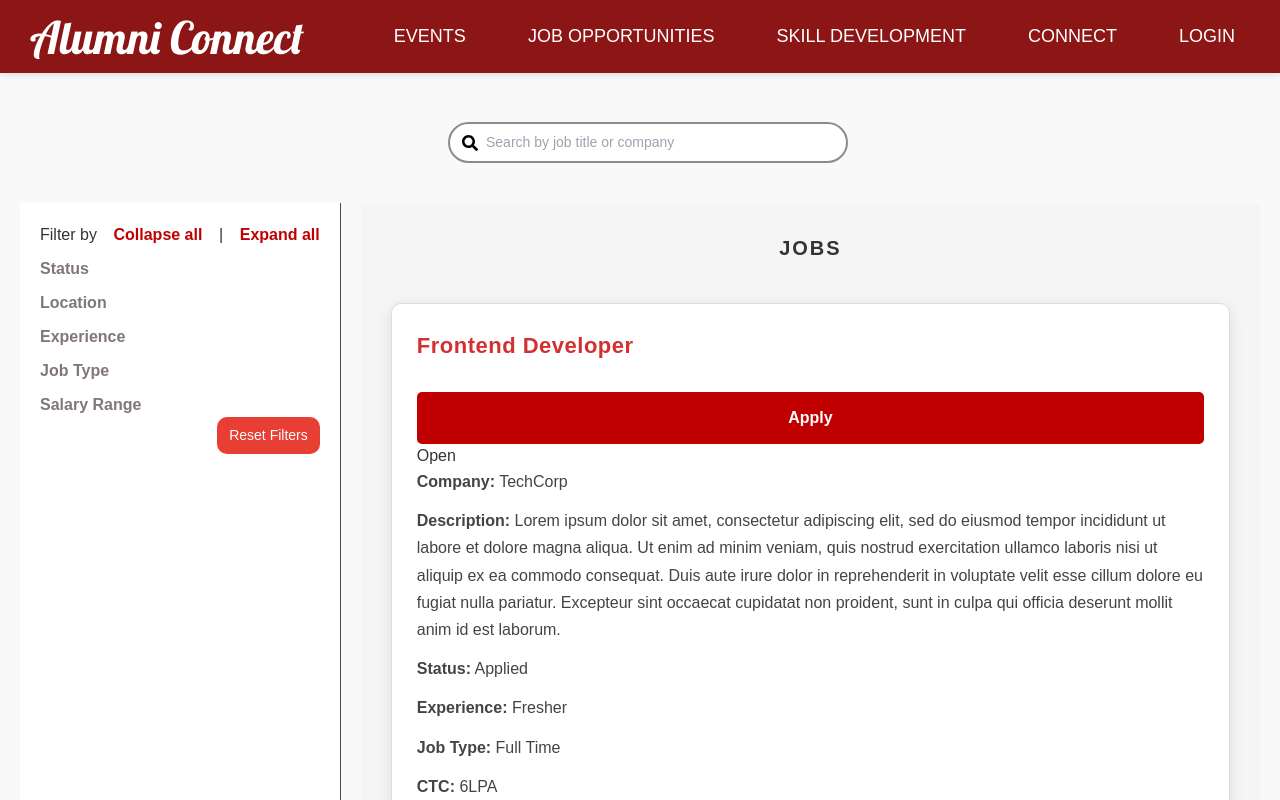
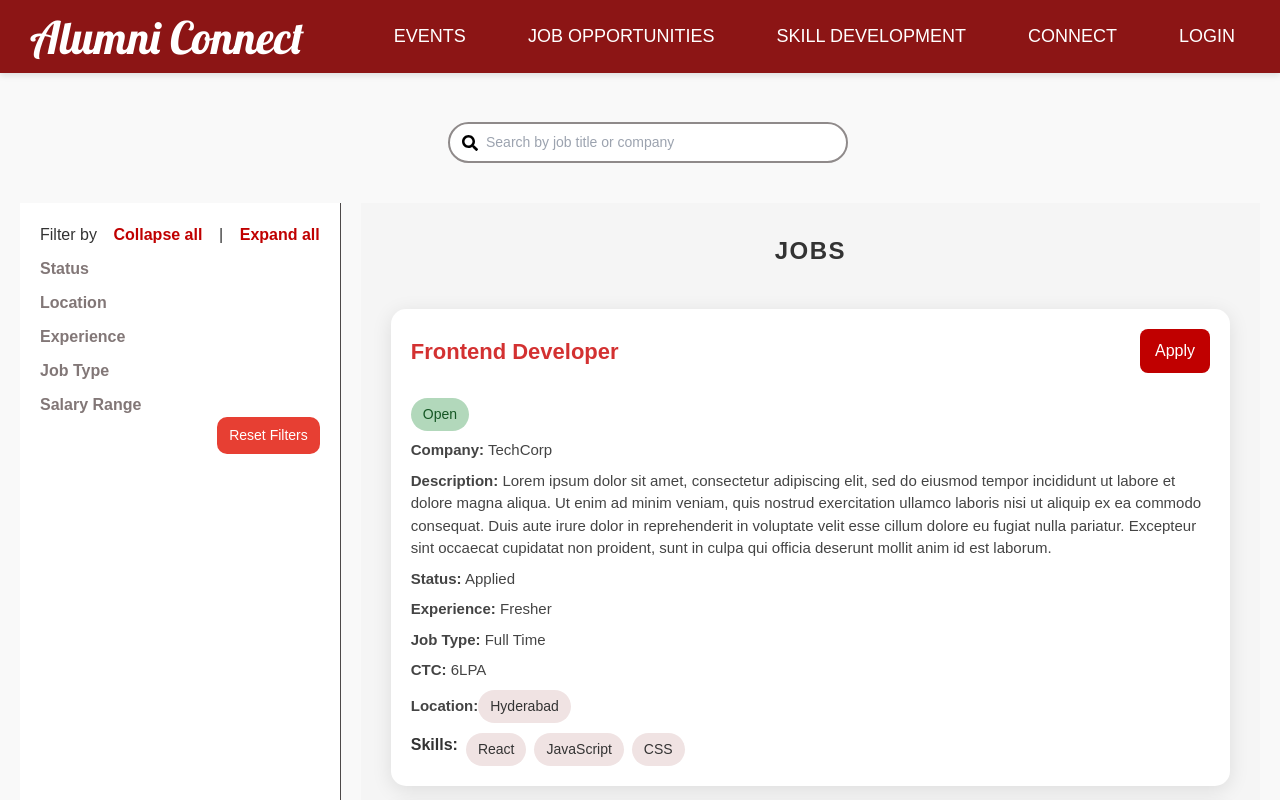
Before and after one commit to varshiniI3/AlumniConnect-Frontend, a React (Create React App) app: page /jobOpportunities in a window 1280 px wide. Shown: the top 800 px of the page. Built offline with nearby package versions, Linux system fonts and the light colour scheme.

Commit message:
Update jobs.css

```diff
--- a/src/components/job_opportunities/jobs.css
+++ b/src/components/job_opportunities/jobs.css
@@ -165,120 +165,114 @@ h3{
 }
 
 .jobs-list h2 {
-    font-size: 20px;
+  font-size: 24px;
   font-weight: bold;
   color: #333;
-    margin-bottom: 20px;
   text-align: center;
   text-transform: uppercase;
-    letter-spacing: 2px;
+  letter-spacing: 1.5px;
+  margin-bottom: 20px;
 }
 
 .job-card {
-    border: 1px solid #ddd;
-    padding: 25px;
-    margin-bottom: 20px;
-    border-radius: 10px;
   background-color: #fff;
-    box-shadow: 0 4px 15px rgba(0, 0, 0, 0.1);
-    transition: all 0.3s ease;
+  border-radius: 15px;
+  box-shadow: 0 4px 20px rgba(0, 0, 0, 0.1);
+  overflow: hidden;
+  transition: transform 0.3s ease, box-shadow 0.3s ease;
+  padding: 20px;
 }
 
 .job-card:hover {
-    box-shadow: 0 6px 25px rgba(0, 0, 0, 0.15);
-    transform: translateY(-8px);
+  transform: translateY(-5px);
+  box-shadow: 0 8px 30px rgba(0, 0, 0, 0.15);
 }
 
-.job-card h3 {
+.job-card-header {
+  display: flex;
+  justify-content: space-between;
+  align-items: center;
   margin-bottom: 15px;
+}
+
+.job-card-header h3 {
   font-size: 22px;
   color: #d33131;
-    font-weight: 600;
-    letter-spacing: 0.5px;
+  margin: 0;
 }
 
-.job-card p {
-    margin: 12px 0;
-    font-size: 16px;
-    color: #444;
-    line-height: 1.7;
-    word-wrap: break-word;
+.job-card-header button {
+  background-color: #c00000;
+  color: white;
+  border: none;
+  padding: 10px 15px;
+  border-radius: 8px;
+  cursor: pointer;
+  transition: background-color 0.3s, transform 0.2s;
 }
 
-.job-card p:first-child {
-    margin-top: 0;
+.job-card-header button:hover {
+  background-color: #a00000;
+  transform: scale(1.05);
 }
 
-/* Subheading Styles */
-.job-card p span.subheading {
-    font-weight: 700;
-    font-size: 16px;
-    color: #333;
-    margin-bottom: 8px;
-    display: block;
-    margin-top: 15px;
-    text-transform: uppercase;
+.job-details p {
+  margin: 8px 0;
+  font-size: 15px;
+  color: #444;
 }
 
-/* Content Styles */
-.job-card p span.content {
-    font-size: 14px;
-    color: #666;
-    margin-left: 10px;
-}
-
-/* Skills Styles */
-.job-card .skills {
+.skills_loc {
+  display: flex;
+  flex-wrap: wrap;
+  gap: 8px;
   margin-top: 10px;
 }
 
-.job-card .skills span {
-    display: inline-block;
-    background-color: #e1f3f0;
+.badge {
+  background-color: #f0e3e3;
+  padding: 6px 12px;
   border-radius: 20px;
-    padding: 6px 15px;
-    margin-right: 8px;
-    font-size: 13px;
-    margin-bottom: 8px;
+  font-size: 14px;
   color: #333;
   font-weight: 500;
+  /* margin-top: 10px; */
+  display: inline-block;
 }
 
-/* Button Styles */
-.job-card button {
-    background-color: #c00000;
-    color: white;
-    border: none;
-    padding: 14px 20px;
-    border-radius: 5px;
-    cursor: pointer;
-    font-weight: bold;
-    transition: background-color 0.3s ease, transform 0.2s ease;
-    font-size: 16px;
-    width: 100%;
-    text-align: center;
-    margin-top: 15px;
+.open-badge,
+.closed-badge {
+  background-color: #f0e3e3;
+  padding: 6px 12px;
+  border-radius: 20px;
+  font-size: 14px;
+  color: #333;
+  font-weight: 500;
+  margin-top: 10px;
+  display: inline-block;
 }
 
-.job-card button:hover {
-    background-color: #a00000;
-    transform: translateY(-2px);
+/* Open Badge Style */
+.open-badge {
+  background-color: #b2d8bb;
+  color: #155724;
+  /* border: 1px solid #c3e6cb; */
 }
 
-.job-card button:active {
-    background-color: #800000;
-    transform: translateY(2px);
+/* Closed Badge Style */
+.closed-badge {
+  background-color: #f8d7da;
+  color: #721c24;
+  /* border: 1px solid #f5c6cb; */
 }
 
-/* Layout for Job Type and Location */
-.job-card .job-type,
-.job-card .location {
-    font-style: italic;
-    color: #777;
-    font-size: 15px;
+/* Hover Effects */
+.open-badge:hover {
+  background-color: #c3e6cb;
+  cursor: pointer;
 }
 
-/* Add spacing between card elements */
-.job-card > p {
-    margin-top: 10px;
+.closed-badge:hover {
+  background-color: #f5c6cb;
+  cursor: not-allowed;
 }
```
Lines whose indentation alone changed are shown as unchanged.
